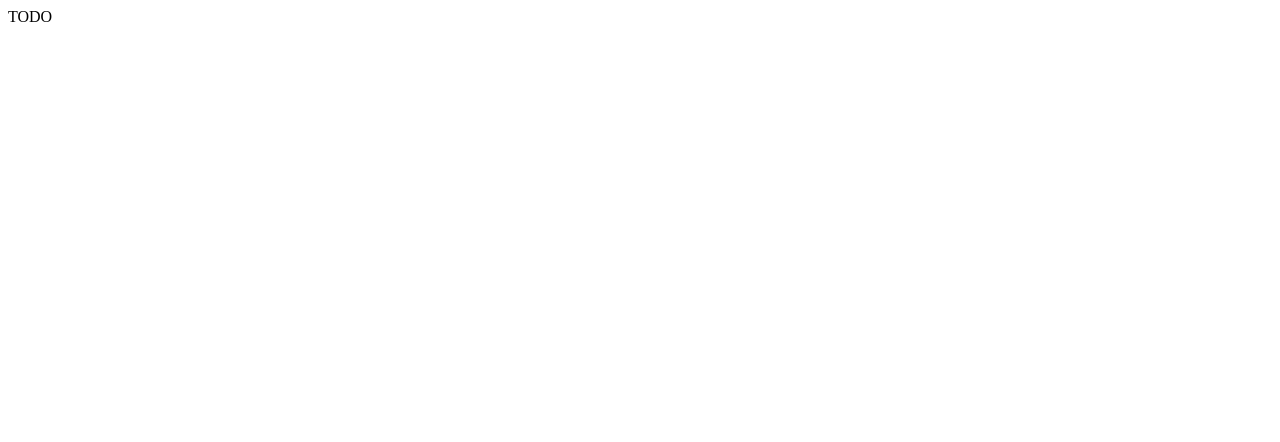
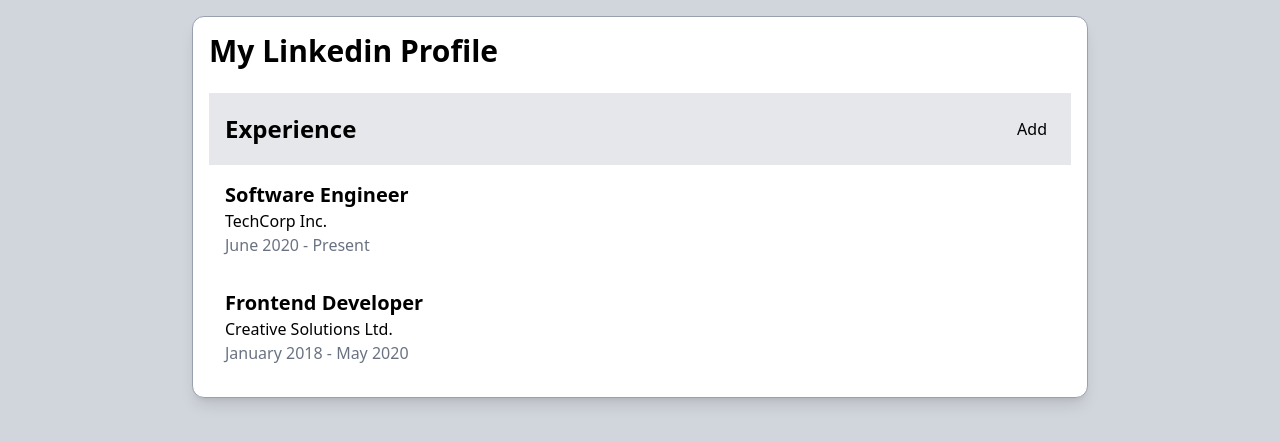
Before and after one commit to twiertzema/practice-add-experience, a React (Vite) app: page / in a window 1280 px wide. Shown: the top 442 px of the page. Built offline with nearby package versions, Linux system fonts and the light colour scheme.

Commit message:
Set up Tailwind and project stub

```diff
--- a/package.json
+++ b/package.json
@@ -10,8 +10,10 @@
     "preview": "vite preview"
   },
   "dependencies": {
+    "@tailwindcss/vite": "^4.1.6",
     "react": "^19.1.0",
-    "react-dom": "^19.1.0"
+    "react-dom": "^19.1.0",
+    "tailwindcss": "^4.1.6"
   },
   "devDependencies": {
     "@biomejs/biome": "^1.9.4",
--- a/src/App.tsx
+++ b/src/App.tsx
@@ -1,5 +1,63 @@
+// App.tsx
+import { useState } from "react";
+import type { JobExperience } from "./types";
+import AddExperienceForm from "./components/AddExperienceForm";
+import { sampleJobExperiences } from "./sample-data";
+
 function App() {
-  return <main>TODO</main>;
+  const [experienceList, setExperienceList] =
+    useState<JobExperience[]>(sampleJobExperiences);
+  const [showAddExperienceForm, setShowAddExperienceForm] = useState(false);
+
+  return (
+    <div className="bg-gray-300 min-h-screen p-4">
+      <div className="container mx-auto p-4 max-w-4xl border-1 border-gray-400 rounded-xl bg-white shadow-lg">
+        <h1 className="text-3xl font-bold mb-6">My Linkedin Profile</h1>
+        <div className="flex items-center justify-between p-4 bg-gray-200">
+          <h1 className="text-2xl font-bold">Experience</h1>
+          <button
+            onClick={() => setShowAddExperienceForm(true)}
+            className="cursor-pointer hover:bg-gray-100 p-2 rounded-2xl"
+            type="button"
+          >
+            Add
+          </button>
+        </div>
+        {experienceList.length === 0 && (
+          <div className="flex items-center justify-center h-64">
+            <p className="text-gray-500">No experience added yet.</p>
+          </div>
+        )}
+        {experienceList.map((jobExperience) => (
+          <div className="p-4" key={jobExperience.job_title}>
+            <h2 className="text-xl font-semibold">{jobExperience.job_title}</h2>
+            <p>{jobExperience.company}</p>
+            <p className="text-gray-500">
+              {jobExperience.start_date.month} {jobExperience.start_date.year}
+              {jobExperience.is_current
+                ? " - Present"
+                : ` - ${jobExperience.end_date?.month} ${jobExperience.end_date?.year}`}
+            </p>
+          </div>
+        ))}
+        {showAddExperienceForm && (
+          <dialog className="fixed inset-0 bg-black/60 flex items-baseline pt-10 justify-center w-full h-full">
+            <div className="bg-white rounded shadow-lg container w-3xl">
+              <AddExperienceForm
+                onSubmit={(newExperience) => {
+                  setExperienceList((prev) => [newExperience, ...prev]);
+                  setShowAddExperienceForm(false);
+                }}
+                onCancel={() => {
+                  setShowAddExperienceForm(false);
+                }}
+              />
+            </div>
+          </dialog>
+        )}
+      </div>
+    </div>
+  );
 }
 
 export default App;
--- /dev/null
+++ b/src/components/AddExperienceForm/component.tsx
@@ -0,0 +1,14 @@
+import type { JobExperience } from "../../types";
+
+interface AddExperienceFormProps {
+  onCancel: () => void;
+  onSubmit: (newExperience: JobExperience) => void;
+}
+
+export default function AddExperienceForm({
+  onCancel,
+  onSubmit,
+  ...props
+}: AddExperienceFormProps) {
+  return <form>TODO</form>;
+}
--- /dev/null
+++ b/src/components/AddExperienceForm/index.ts
@@ -0,0 +1 @@
+export { default } from "./component";
--- /dev/null
+++ b/src/index.css
@@ -0,0 +1 @@
+@import 'tailwindcss';
--- a/src/main.tsx
+++ b/src/main.tsx
@@ -1,6 +1,7 @@
 import { StrictMode } from "react";
 import { createRoot } from "react-dom/client";
 import App from "./App.tsx";
+import "./index.css";
 
 // biome-ignore lint/style/noNonNullAssertion: It's fine in this file.
 createRoot(document.getElementById("root")!).render(
--- /dev/null
+++ b/src/sample-data.ts
@@ -0,0 +1,20 @@
+// sample-data.ts
+import type { JobExperience } from "./types";
+
+export const sampleJobExperiences: JobExperience[] = [
+  {
+    job_title: "Software Engineer",
+    employment_type: "Full-time",
+    company: "TechCorp Inc.",
+    is_current: true,
+    start_date: { month: "June", year: "2020" },
+  },
+  {
+    job_title: "Frontend Developer",
+    employment_type: "Contract",
+    company: "Creative Solutions Ltd.",
+    is_current: false,
+    start_date: { month: "January", year: "2018" },
+    end_date: { month: "May", year: "2020" },
+  },
+];
--- /dev/null
+++ b/src/types.ts
@@ -0,0 +1,8 @@
+export type JobExperience = {
+  job_title: string;
+  employment_type: string;
+  company: string;
+  is_current: boolean;
+  start_date: { month: string; year: string };
+  end_date?: { month: string; year: string };
+};
--- a/vite.config.ts
+++ b/vite.config.ts
@@ -1,7 +1,8 @@
-import { defineConfig } from 'vite'
-import react from '@vitejs/plugin-react-swc'
+import tailwindcss from "@tailwindcss/vite";
+import react from "@vitejs/plugin-react-swc";
+import { defineConfig } from "vite";
 
 // https://vite.dev/config/
 export default defineConfig({
-  plugins: [react()],
-})
+  plugins: [react(), tailwindcss()],
+});
```
Also changed, not shown: 1 other file (tests, documents, lock files or other folders).
